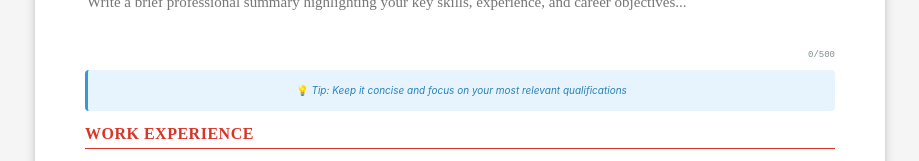
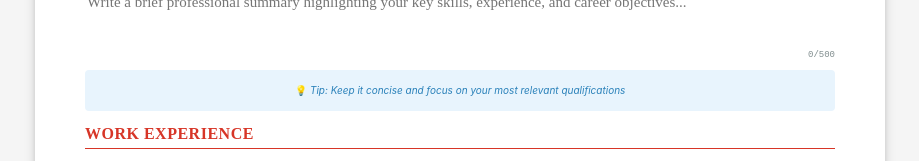
Before and after one commit to aminm19/cv-generator, a React (Vite) app: page / in a window 1280 px wide. Shown: the part 355-516 px from the top of the page, without its empty margins (180-1099 px from the left). Built offline with nearby package versions, Linux system fonts and the light colour scheme; what @react-pdf/renderer would draw is missing.

Commit message:
Fix page size for pdf
edit styles

```diff
--- a/src/components/SummarySection.css
+++ b/src/components/SummarySection.css
@@ -5,7 +5,6 @@
   padding: 12px;
   background-color: #e8f4fd;
   border-radius: 4px;
-  border-left: 3px solid #3498db;
 }
 
 .summary-tips small {
--- a/src/pdf/CVDocument.jsx
+++ b/src/pdf/CVDocument.jsx
@@ -19,7 +19,7 @@ const styles = StyleSheet.create({
 const CVDocument = ({ cvData }) => {
   return (
     <Document>
-      <Page size="A4" style={styles.page}>
+      <Page size="LETTER" style={styles.page}>
         <View style={styles.container}>
           <PDFPersonalInfo data={cvData.personal} />
           <PDFSummary data={cvData.summary} />
```
